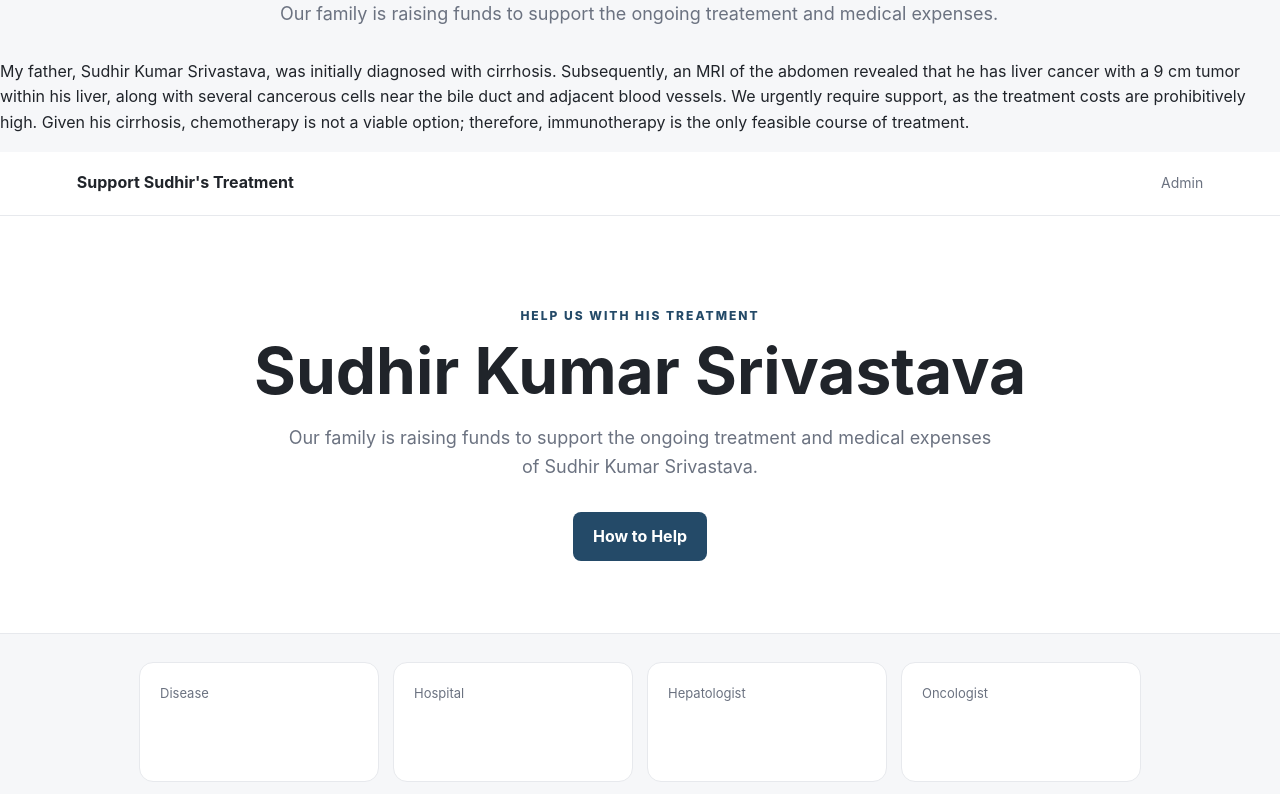
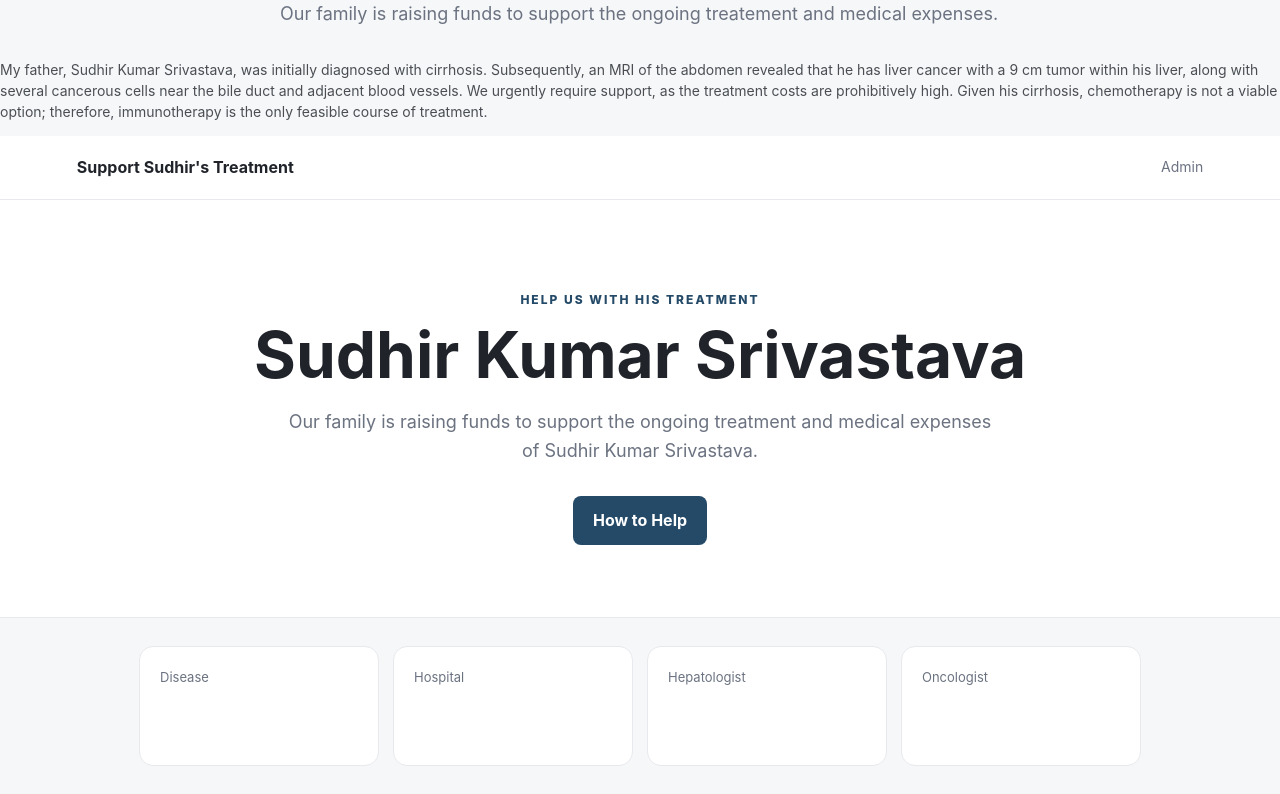
Before and after one commit to srivastavaritesh/Fund-Raiser, a website: page index.html in a window 1280 px wide. Shown: the top 794 px of the page. Drawn offline with Linux system fonts and the light colour scheme; no server answers.

Commit message:
Update styles.css

```diff
--- a/styles.css
+++ b/styles.css
@@ -46,6 +46,7 @@ h3 { margin-top:0; }
 .documents a { color:var(--accent); }
 .doc { display:flex; justify-content:space-between; gap:20px; padding:13px 0; border-bottom:1px solid var(--line); }
 .disclaimer { background:#fafafa; font-size:13px; color:var(--muted); }
+.small-note {font-size:14px; line-height: 1.5; margin-top: 10px; opacity: 0.8;}
 footer { text-align:center; color:var(--muted); padding:30px 20px 50px; font-size:14px; }
 @media(max-width:760px) {
   .card-grid,.details,.cost-row,.donate-grid { grid-template-columns:1fr; }
```
